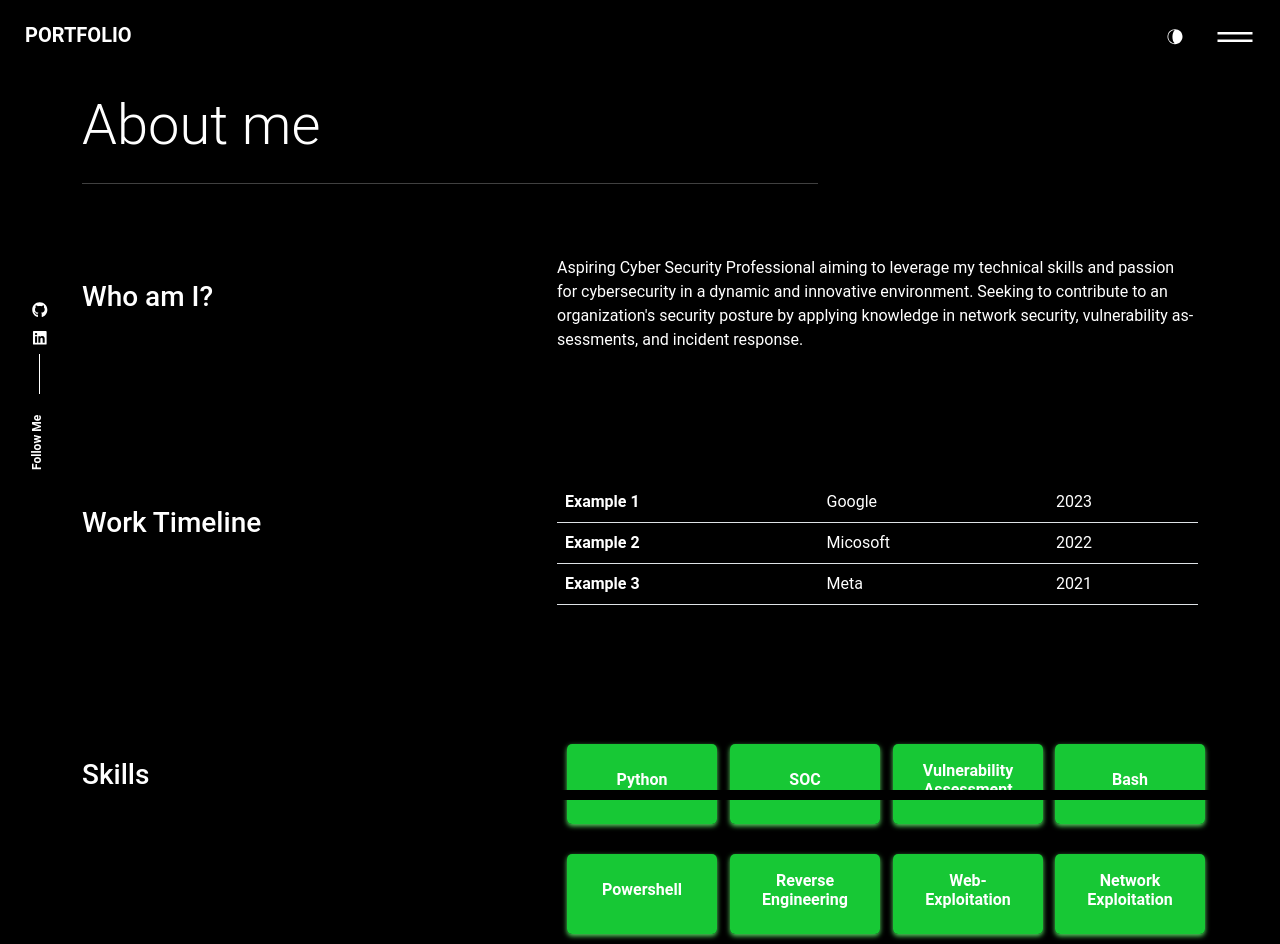
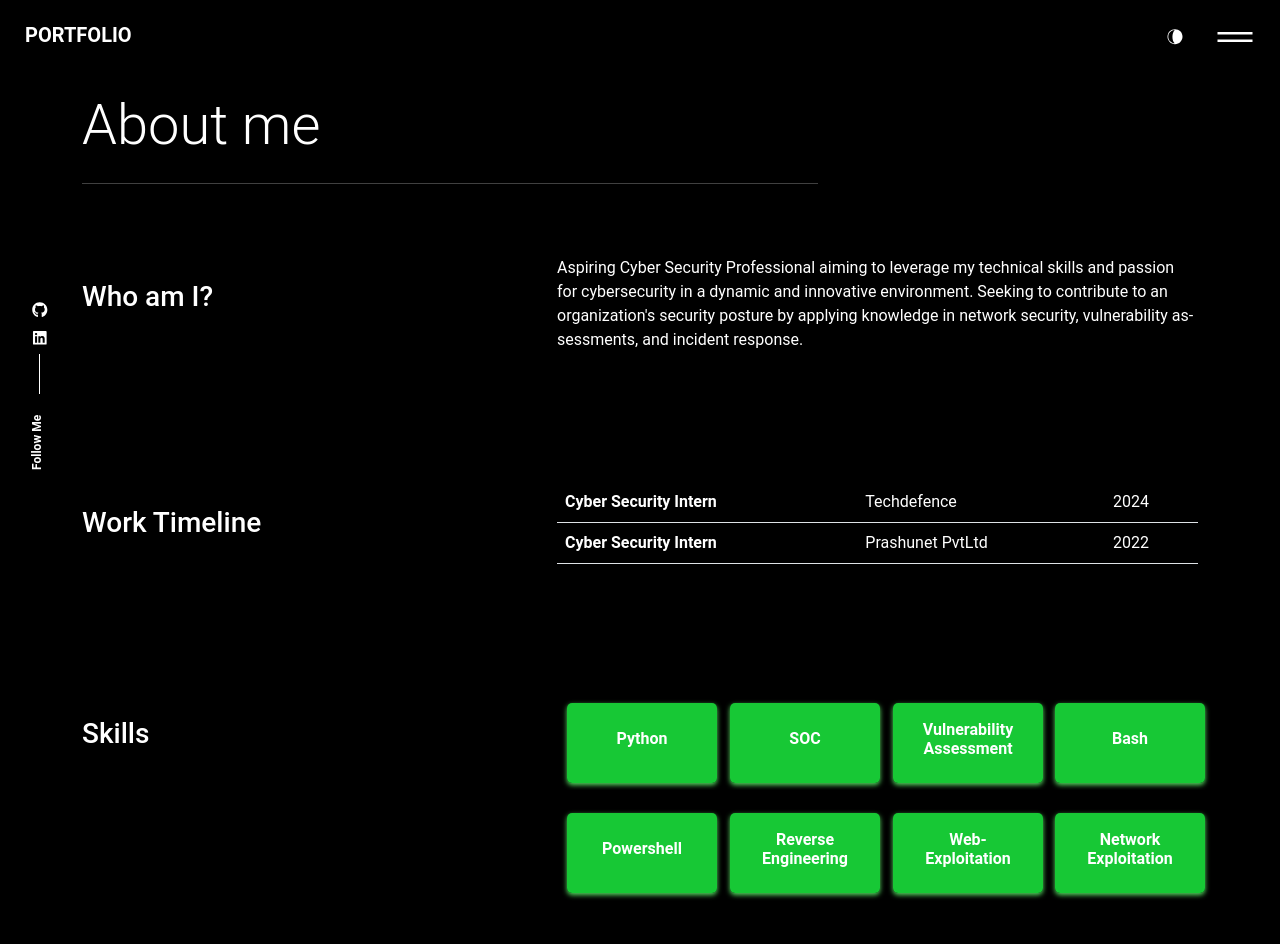
Before and after one commit to Aadil008/my_portfolio, a React (Create React App) app: page /about in a window 1280 px wide. After the commit the page ends 903 px from the top, so only its background shows below. Built offline with nearby package versions, Linux system fonts and the light colour scheme.

Commit message:
Update content_option.js

```diff
--- a/src/content_option.js
+++ b/src/content_option.js
@@ -24,19 +24,14 @@ const dataabout = {
     aboutme: "Aspiring Cyber Security Professional aiming to leverage my technical skills and passion for cybersecurity in a dynamic and innovative environment. Seeking to contribute to an organization's security posture by applying knowledge in network security, vulnerability assessments, and incident response. ",
 };
 const worktimeline = [{
-        jobtitle: "Example 1",
-        where: "Google",
-        date: "2023",
+        jobtitle: "Cyber Security Intern",
+        where: "Techdefence",
+        date: "2024",
     },
     {
-        jobtitle: "Example 2",
-        where: "Micosoft",
+        jobtitle: "Cyber Security Intern",
+        where: "Prashunet PvtLtd",
         date: "2022",
-    },
-    {
-        jobtitle: "Example 3",
-        where: "Meta",
-        date: "2021",
     },
 ];
 
```
